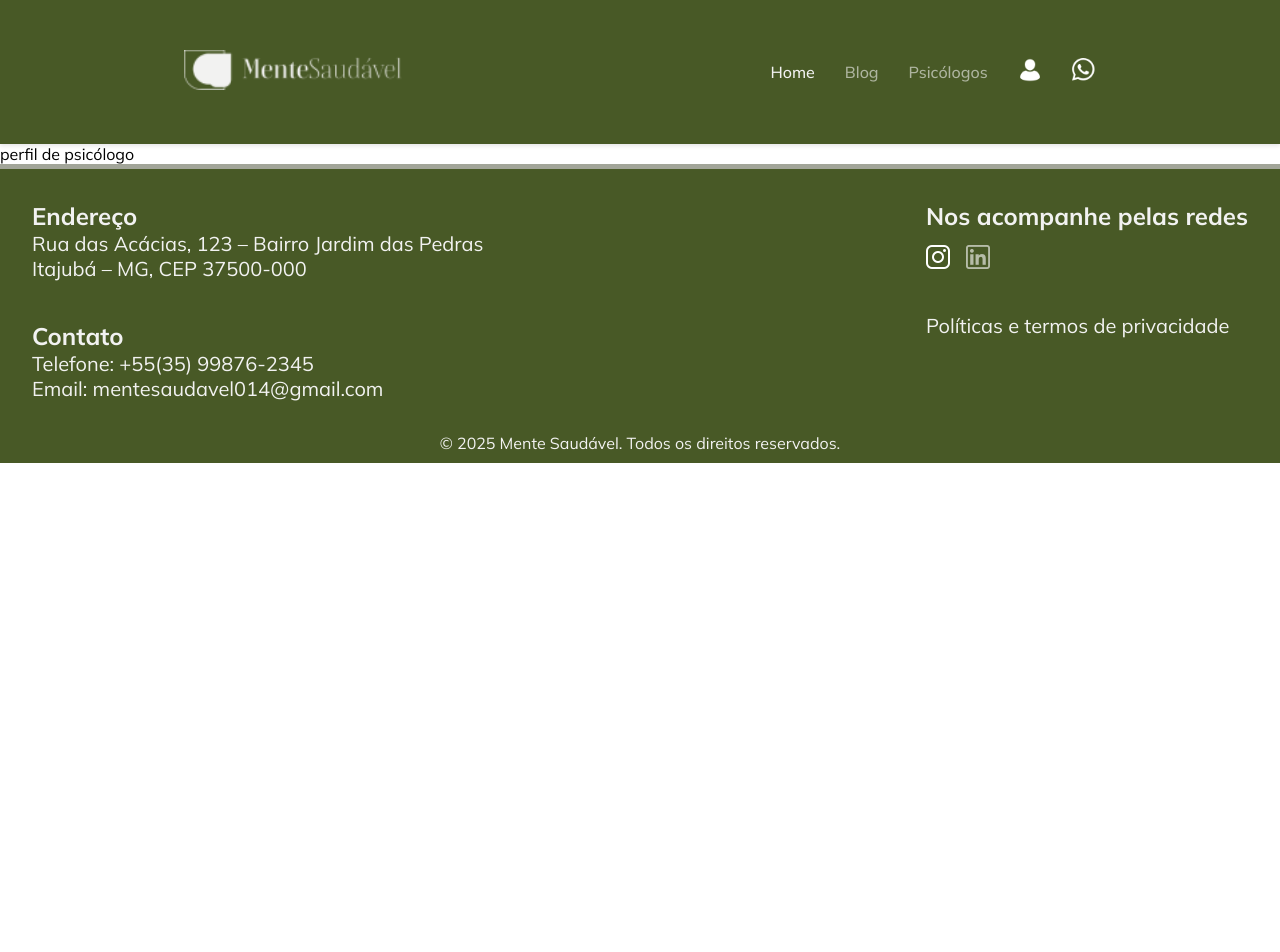
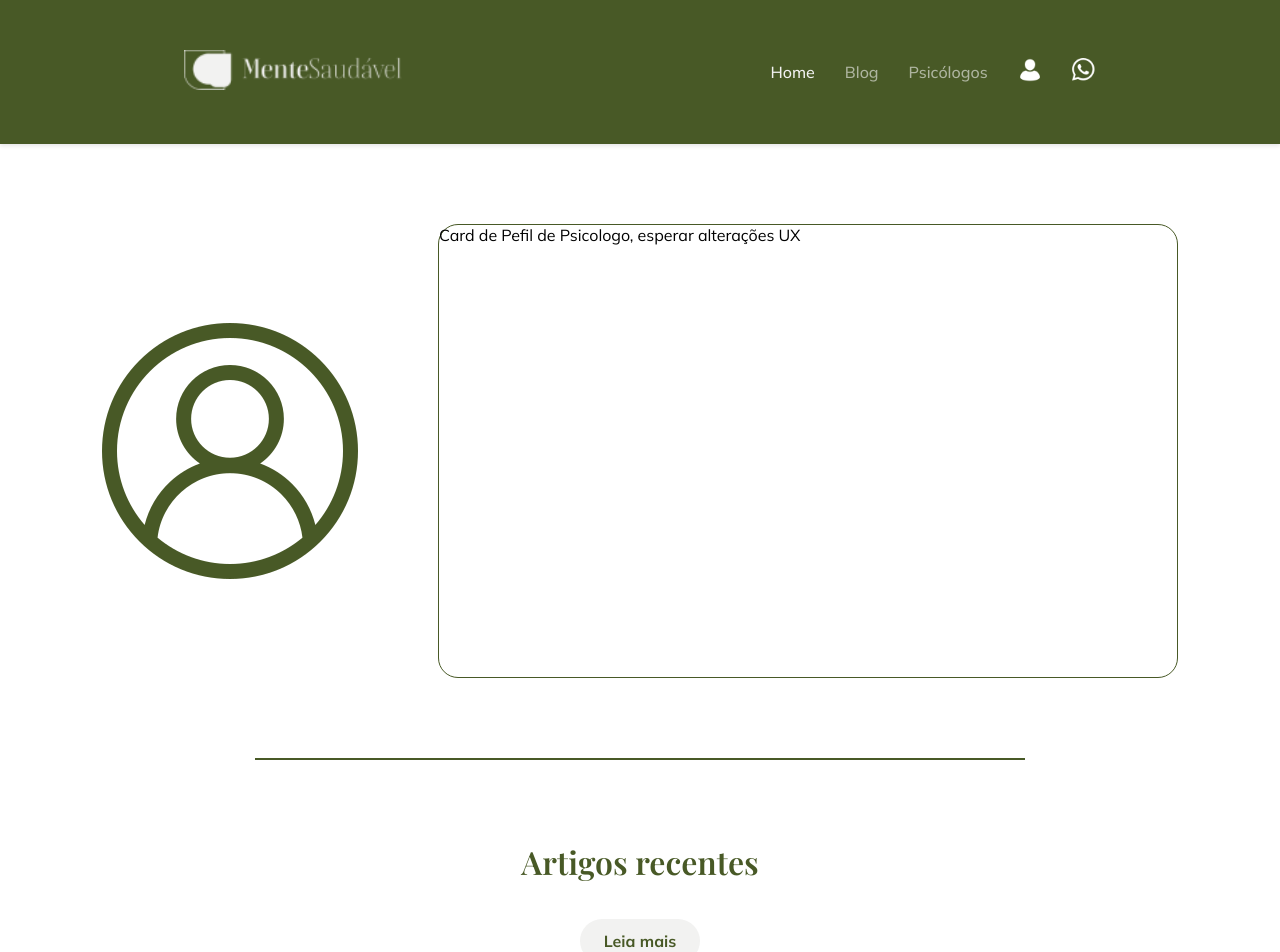
Before and after one commit to pedro-cruzz/projeto-semestral, a React (Vite) app: page /psychologist-profile in a window 1280 px wide. Shown: the top 952 px of the page. Before the commit the page ends 800 px from the top, so only its background shows below. Built offline with nearby package versions, Linux system fonts and the light colour scheme; a web font is replaced by a local one.

Commit message:
feat: criar perfil de psicologo

```diff
--- /dev/null
+++ b/src/pages/PsychologistProfile/components/Articles/components/CardArticle/index.tsx
@@ -0,0 +1,13 @@
+import { Button } from "../../../../../../components/Button";
+import { Container, Image, Description, Title } from "./styles";
+
+export function CardArticle() {
+  return (
+    <Container>
+      <Image />
+      <Title></Title>
+      <Description></Description>
+      <Button>Leia mais</Button>
+    </Container>
+  );
+}
--- /dev/null
+++ b/src/pages/PsychologistProfile/components/Articles/components/CardArticle/styles.ts
@@ -0,0 +1,9 @@
+import styled from "styled-components";
+
+export const Container = styled.div``;
+
+export const Title = styled.h2``;
+
+export const Description = styled.p``;
+
+export const Image = styled.img``;
--- /dev/null
+++ b/src/pages/PsychologistProfile/components/Articles/index.tsx
@@ -0,0 +1,11 @@
+import { CardArticle } from "./components/CardArticle";
+import { Title } from "./styles";
+
+export function Articles() {
+  return (
+    <>
+      <Title>Artigos recentes</Title>
+      <CardArticle />
+    </>
+  );
+}
--- /dev/null
+++ b/src/pages/PsychologistProfile/components/Articles/styles.ts
@@ -0,0 +1,7 @@
+import styled from "styled-components";
+import { theme } from "../../../../styles/theme";
+
+export const Title = styled.h1`
+  font-family: ${theme.fonts.playfair};
+  color: ${theme.colors.DARK_GREEN};
+`;
--- /dev/null
+++ b/src/pages/PsychologistProfile/components/CardProfile/index.tsx
@@ -0,0 +1,9 @@
+import { Container } from "./styles";
+
+export function CardProfile() {
+  return (
+    <Container>
+      <p>Card de Pefil de Psicologo, esperar alterações UX</p>
+    </Container>
+  );
+}
--- /dev/null
+++ b/src/pages/PsychologistProfile/components/CardProfile/styles.ts
@@ -0,0 +1,18 @@
+import styled from "styled-components";
+import { theme } from "../../../../styles/theme";
+
+export const Container = styled.div`
+  border: 1px solid ${theme.colors.DARK_GREEN};
+  border-radius: 20px;
+  height: 454px;
+  width: 740px;
+`;
+
+export const ContainerCardProfile = styled.div`
+  display: flex;
+  flex-direction: row;
+  align-items: center;
+  justify-content: center;
+  gap: 80px;
+  margin-block: 80px;
+`;
--- a/src/pages/PsychologistProfile/index.tsx
+++ b/src/pages/PsychologistProfile/index.tsx
@@ -1,5 +1,22 @@
 import { BaseLayout } from "../../components/BaseLayout";
+import { CardProfile } from "./components/CardProfile";
+
+import user from "./../../assets/png/user.png";
+import { ContainerCardProfile } from "./components/CardProfile/styles";
+import { Container, Separator } from "./styles";
+import { Articles } from "./components/Articles";
 
 export function PsychologistProfile() {
-  return <BaseLayout $variant="secondary">perfil de psicólogo</BaseLayout>;
+  return (
+    <BaseLayout $variant="secondary">
+      <Container>
+        <ContainerCardProfile>
+          <img src={user} alt="Imagem de perfil de psicólogo" />
+          <CardProfile />
+        </ContainerCardProfile>
+        <Separator />
+        <Articles />
+      </Container>
+    </BaseLayout>
+  );
 }
--- a/src/pages/PsychologistProfile/styles.ts
+++ b/src/pages/PsychologistProfile/styles.ts
@@ -0,0 +1,16 @@
+import styled from "styled-components";
+import { theme } from "../../styles/theme";
+
+export const Container = styled.div`
+  display: flex;
+  flex-direction: column;
+  justify-content: center;
+  align-items: center;
+`;
+
+export const Separator = styled.div`
+  width: 770px;
+  background-color: ${theme.colors.DARK_GREEN};
+  height: 2px;
+  margin-bottom: 80px;
+`;
```
Also changed, not shown: src/assets/png/user.png (added).
